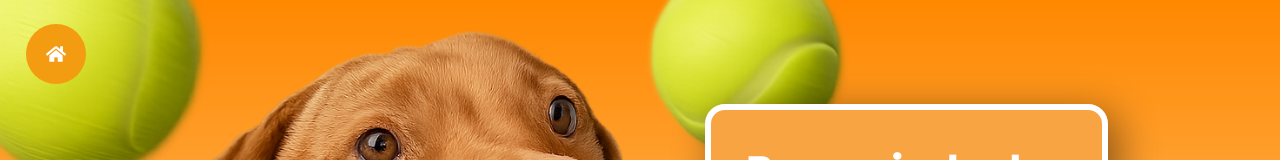
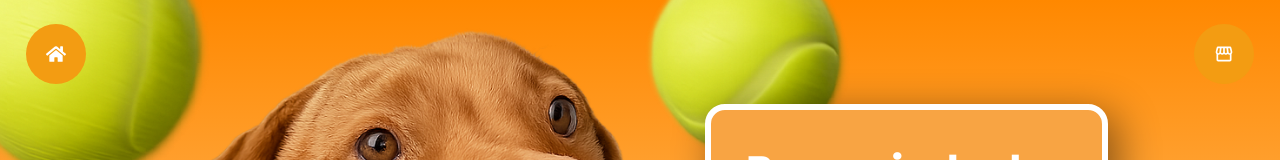
Before and after one commit to GuilhermeRocha0/petshop_web, a React (Vite) app: page /login in a window 1280 px wide. Shown: the top 160 px of the page. Built offline with nearby package versions, Linux system fonts and the light colour scheme.

Commit message:
css arrumado

```diff
--- a/src/components/BotaoTema.css
+++ b/src/components/BotaoTema.css
@@ -61,3 +61,27 @@
     background-color: #0056b3;
     transform: scale(1.1);
   }
+  .ecomerceButton button {
+    padding: 8px 12px;
+    font-size: 20px;
+    cursor: pointer;
+    background-color: #f39c12 ;
+    color: white;
+    border: none;
+    border-radius: 50%;
+    transition: background 0.3s, transform 0.2s;
+    display: flex;
+    align-items: center;
+    justify-content: center;
+    width: 60px;
+    height: 60px;
+    box-shadow: #444;
+    position: fixed;
+    top: 3%;
+    right: 2%;
+    z-index: 5;
+  }
+  .ecomerceButton button:hover {
+    background-color: #0056b3;
+    transform: scale(1.1);
+  }
--- /dev/null
+++ b/src/components/EcommerceButton.jsx
@@ -0,0 +1,20 @@
+import React from 'react';
+import './BotaoTema.css';
+import {  FaHome } from 'react-icons/fa';
+import { Link } from "react-router-dom";
+import { MdOutlineStorefront } from "react-icons/md";
+
+const EcommerceButton = () => {
+  return (
+    <div  className="ecomerceButton">
+      <Link to="/loja">
+      <button title="Ir para o Ecommerce">
+        {< MdOutlineStorefront/>}
+      </button>
+      </Link>
+
+    </div>
+  );
+};
+
+export default EcommerceButton;
--- a/src/components/HomeButton.jsx
+++ b/src/components/HomeButton.jsx
@@ -7,7 +7,7 @@ const HomeButton = () => {
   return (
     <div  className="homeButton">
       <Link to="/">
-      <button title="Alternar Tema">
+      <button title="Ir para a Home">
         {< FaHome/>}
       </button>
       </Link>
--- a/src/components/LoginForm.jsx
+++ b/src/components/LoginForm.jsx
@@ -4,6 +4,7 @@ import api from '../services/api'
 import { useNavigate, Link } from 'react-router-dom'
 import BotaoTema from './BotaoTema'
 import HomeButton from './HomeButton'
+import EcommerceButton from './EcommerceButton'
 
 const LoginForm = () => {
   const navigate = useNavigate()
@@ -106,6 +107,7 @@ const LoginForm = () => {
 
       <HomeButton />
       <BotaoTema />
+      <EcommerceButton/>
     </div>
   )
 }
--- a/src/components/RegisterUserForm.jsx
+++ b/src/components/RegisterUserForm.jsx
@@ -3,6 +3,7 @@ import api from '../services/api'
 import { useNavigate, Link } from 'react-router-dom'
 import BotaoTema from './BotaoTema'
 import HomeButton from './HomeButton'
+import EcommerceButton from './EcommerceButton'
 
 const RegisterUserForm = () => {
   const [formData, setFormData] = useState({
@@ -138,6 +139,7 @@ const RegisterUserForm = () => {
 
       <HomeButton />
       <BotaoTema />
+      <EcommerceButton/>
     </div>
   )
 }
--- a/src/pages/Appointments/index.jsx
+++ b/src/pages/Appointments/index.jsx
@@ -11,6 +11,7 @@ import Modal from '../../components/Modal'
 import './appointments.css'
 import BotaoTema from '../../components/BotaoTema'
 import HomeButton from '../../components/HomeButton'
+import EcommerceButton from '../../components/EcommerceButton'
 
 const Appointments = () => {
   const navigate = useNavigate()
@@ -189,6 +190,7 @@ const Appointments = () => {
     <div className="page-container">
       <HomeButton />
       <BotaoTema />
+      <EcommerceButton/>
 
       <div className="painel-container">
         <Sidebar />
--- a/src/pages/Home/index.jsx
+++ b/src/pages/Home/index.jsx
@@ -20,7 +20,7 @@ const Home = () => {
 
           <ul id="nav_list">
             <li className="nav-item" alt='Ecomerce'>
-              <Link to="/loja">Ecomerce</Link>
+              <Link to="/loja">Ecommerce</Link>
             </li>
             <li className="nav-item" alt='Seus agendamentos'>
               <Link to="/agendamentos">Agendamentos</Link>
--- a/src/pages/Login/style.css
+++ b/src/pages/Login/style.css
@@ -152,7 +152,7 @@ body {
   flex-direction: column;
   padding: 3rem 3.5rem;
   background-color: rgb(248, 164, 67);
-  border: 0.6rem solid rgb(255, 255, 255);
+  border: 0.6rem solid rgb(255, 255, 255) !important;
   border-radius: 2rem;
   box-shadow: 1rem 1rem 4rem rgba(0, 0, 0, 0.466);
   z-index: 1;
--- a/src/pages/Pets/index.jsx
+++ b/src/pages/Pets/index.jsx
@@ -9,6 +9,7 @@ import Modal from '../../components/Modal'
 import './pets.css'
 import BotaoTema from '../../components/BotaoTema'
 import HomeButton from '../../components/HomeButton'
+import EcommerceButton from '../../components/EcommerceButton'
 
 const Pets = () => {
   const [pets, setPets] = useState([])
@@ -123,6 +124,7 @@ const Pets = () => {
     <div className="page-container">
       <HomeButton />
       <BotaoTema />
+      <EcommerceButton/>
 
       <div className="painel-container">
         <Sidebar />
--- a/src/pages/Profile/index.jsx
+++ b/src/pages/Profile/index.jsx
@@ -8,6 +8,7 @@ import BotaoTema from '../../components/BotaoTema'
 import HomeButton from '../../components/HomeButton'
 import EditProfileForm from '../../components/EditProfileForm'
 import ChangePasswordForm from '../../components/ChangePasswordForm'
+import EcommerceButton from '../../components/EcommerceButton'
 
 const Profile = () => {
   const [user, setUser] = useState(null)
@@ -96,6 +97,7 @@ const Profile = () => {
     <div className="page-container">
       <HomeButton />
       <BotaoTema />
+      <EcommerceButton/>
 
       <div className="painel-container">
         <Sidebar />
--- a/src/pages/ResetPassword/index.jsx
+++ b/src/pages/ResetPassword/index.jsx
@@ -5,6 +5,7 @@ import BotaoTema from '../../components/BotaoTema'
 import HomeButton from '../../components/HomeButton'
 import api from '../../services/api'
 import './reset-password.css'
+import EcommerceButton from '../../components/EcommerceButton'
 
 const ResetPassword = () => {
   const [step, setStep] = useState(1)
@@ -184,6 +185,7 @@ const ResetPassword = () => {
       </div>
       <BotaoTema />
       <HomeButton />
+      <EcommerceButton/>
     </div>
   )
 }
--- a/src/pages/ResetPassword/reset-password.css
+++ b/src/pages/ResetPassword/reset-password.css
@@ -22,7 +22,7 @@ body,html{
 }
 
 .reset-password-container {
-    width: 55%;
+    width: 580px;
     display: flex;
     flex-direction: column;
     padding: 5rem 3.5rem;
```
